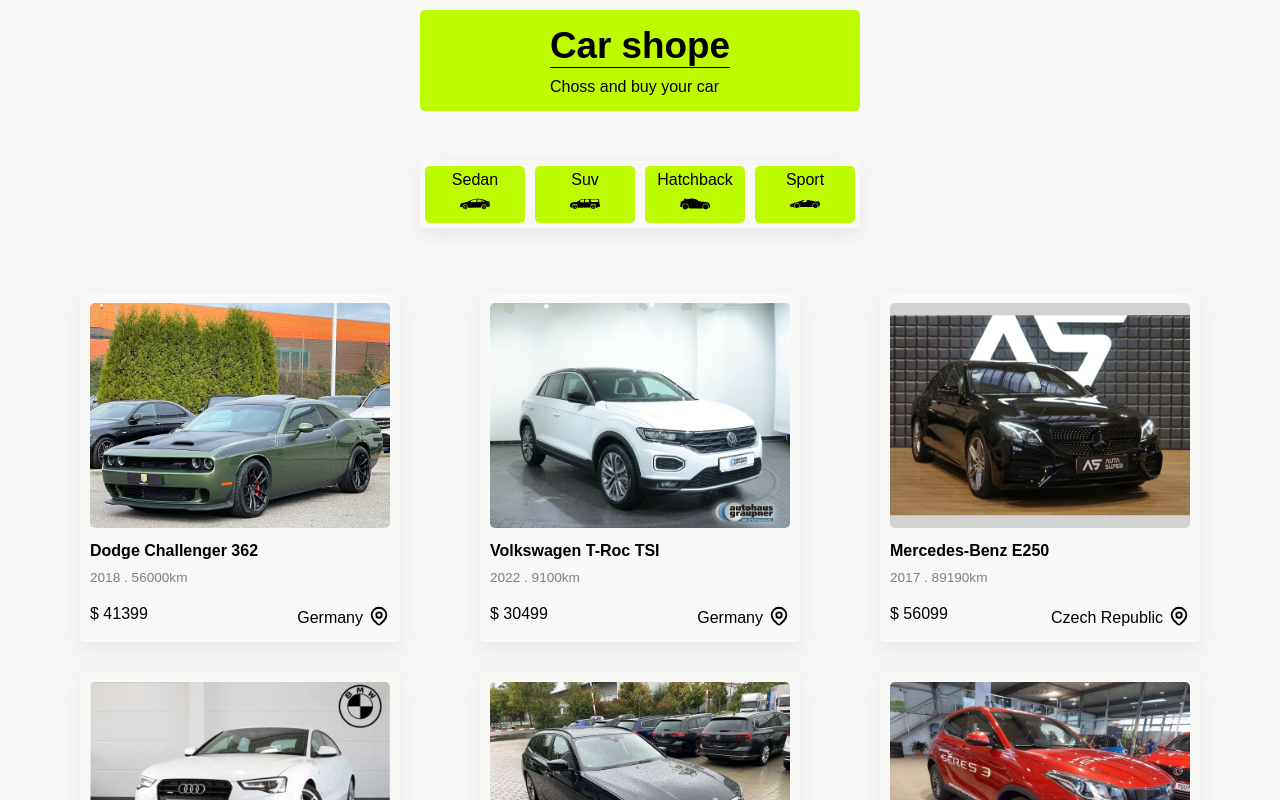
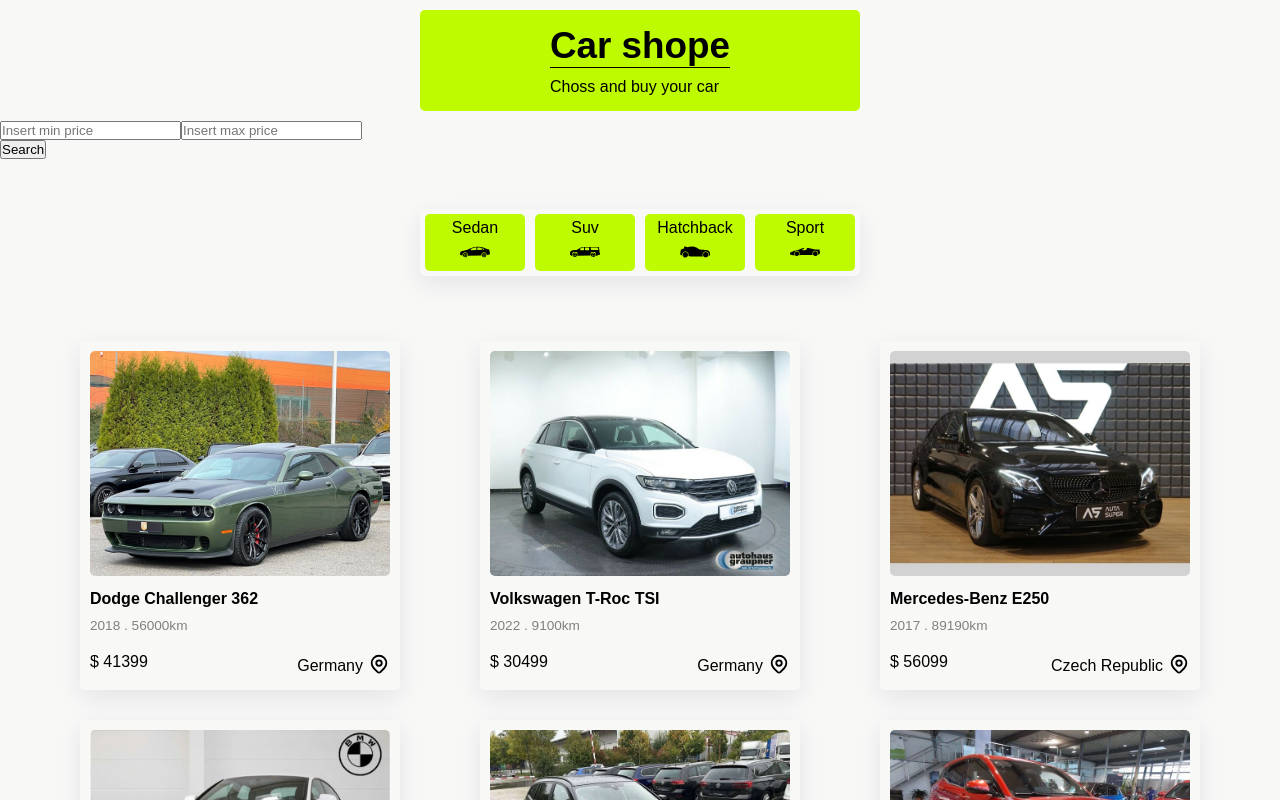
Before and after one commit to AliTaghawi/next-tutorial-projects, a Next.js app in the folder carshope-botocar-project/: page /cars in a window 1280 px wide. Shown: the top 800 px of the page. Built offline with nearby package versions, Linux system fonts and the light colour scheme.

Commit message:
<car shope project> creating search bar module and adding it in cars page

```diff
--- /dev/null
+++ b/carshope-botocar-project/components/modules/SearchBar.js
@@ -0,0 +1,50 @@
+import { useState } from "react";
+import { useRouter } from "next/router";
+//styles
+import styles from "./SearchBar.module.css";
+
+const SearchBar = () => {
+  const [searchData, setSearchData] = useState({
+    min: "",
+    max: "",
+  });
+
+  const router = useRouter();
+
+  const changeHandler = (event) => {
+    setSearchData({
+      ...searchData,
+      [event.target.name]: event.target.value,
+    });
+  };
+
+  const clickHandler = () => {
+    if (searchData.min && searchData.max) {
+      router.push(`fillter/${searchData.min}/${searchData.max}`)
+    } else {
+      alert('Insert min and max price')
+    }
+  }
+
+  return (
+    <div className={styles.container}>
+      <div>
+        <input
+          placeHolder="Insert min price"
+          name="min"
+          value={searchData.min}
+          onChange={changeHandler}
+        />
+        <input
+          placeHolder="Insert max price"
+          name="max"
+          value={searchData.max}
+          onChange={changeHandler}
+        />
+      </div>
+      <button onClick={clickHandler}>Search</button>
+    </div>
+  );
+};
+
+export default SearchBar;
--- a/carshope-botocar-project/pages/cars/index.js
+++ b/carshope-botocar-project/pages/cars/index.js
@@ -1,10 +1,15 @@
+//fake data
+import carsData from '../../data/carsData'
+
+//components
 import Categories from '../../components/modules/Categories';
+import SearchBar from '../../components/modules/SearchBar';
 import Cars from '../../components/templates/Cars';
-import carsData from '../../data/carsData'
 
 const index = () => {
   return (
     <div>
+      <SearchBar />
       <Categories />
       <Cars data={carsData} />
     </div>
```
Also changed, not shown: carshope-botocar-project/components/modules/SearchBar.module.css (added).
